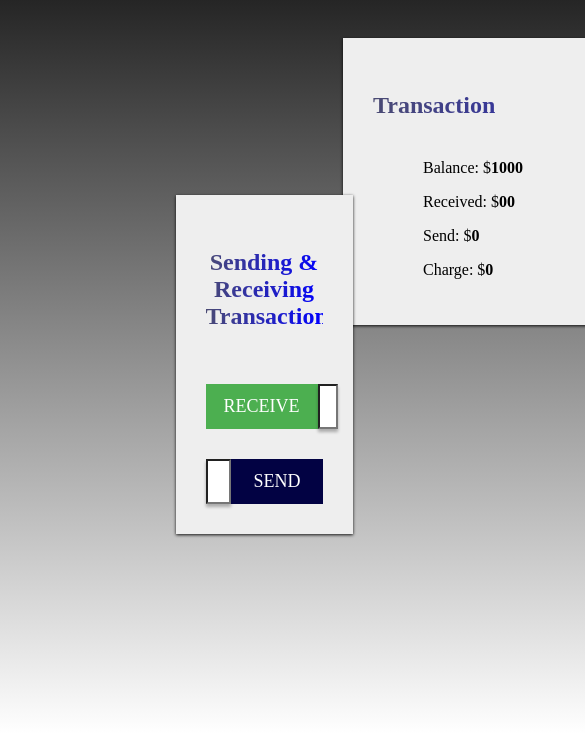
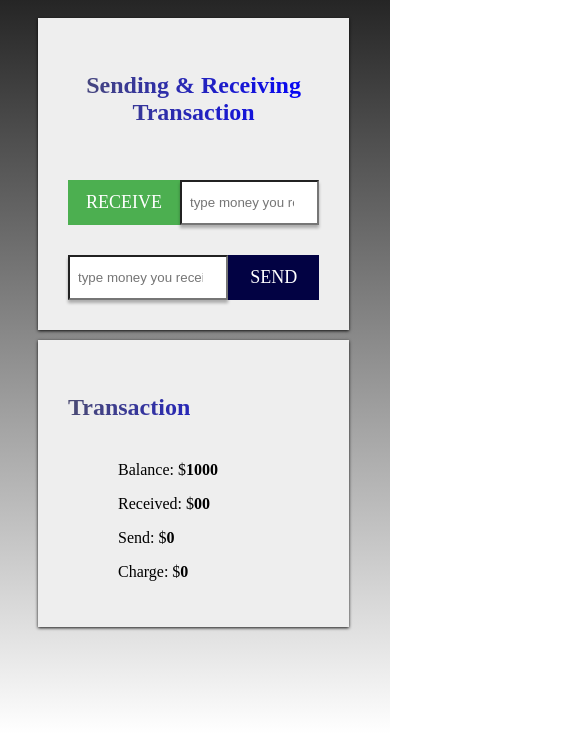
Before and after one commit to Queen-Liesse/E-wallet, a plain HTML site: page account.html in a window 390 px wide. Shown: the part 126-860 px from the top of the page, 585 px wide, since content can reach past the window. Drawn offline with Linux system fonts and the light colour scheme.

Commit message:
adding some responsive

```diff
--- a/index.css
+++ b/index.css
@@ -196,3 +196,44 @@ input {
 p span {
   font-weight: bold;
 }
+@media (max-width: 1200px) {
+  .xyz {
+    width: 100%;
+    padding: 10px 0;
+  }
+  .account {
+    gap: 10px;
+  }
+  .brand-container {
+    width: 90%;
+  }
+  .info {
+    width: 80%;
+  }
+  .transation {
+    position: relative;
+    width: 80%;
+    top: 0;
+    left: 0;
+  }
+}
+@media (max-width: 700px) {
+  .xyz {
+    padding: 10px 0px;
+  }
+  .info {
+    width: 80%;
+  }
+  .transation {
+    position: relative;
+    width: 80%;
+    top: 0;
+    left: 0;
+  }
+
+  .account {
+    display: flex;
+    flex-direction: column-reverse;
+    gap: 10px;
+  }
+}
```
